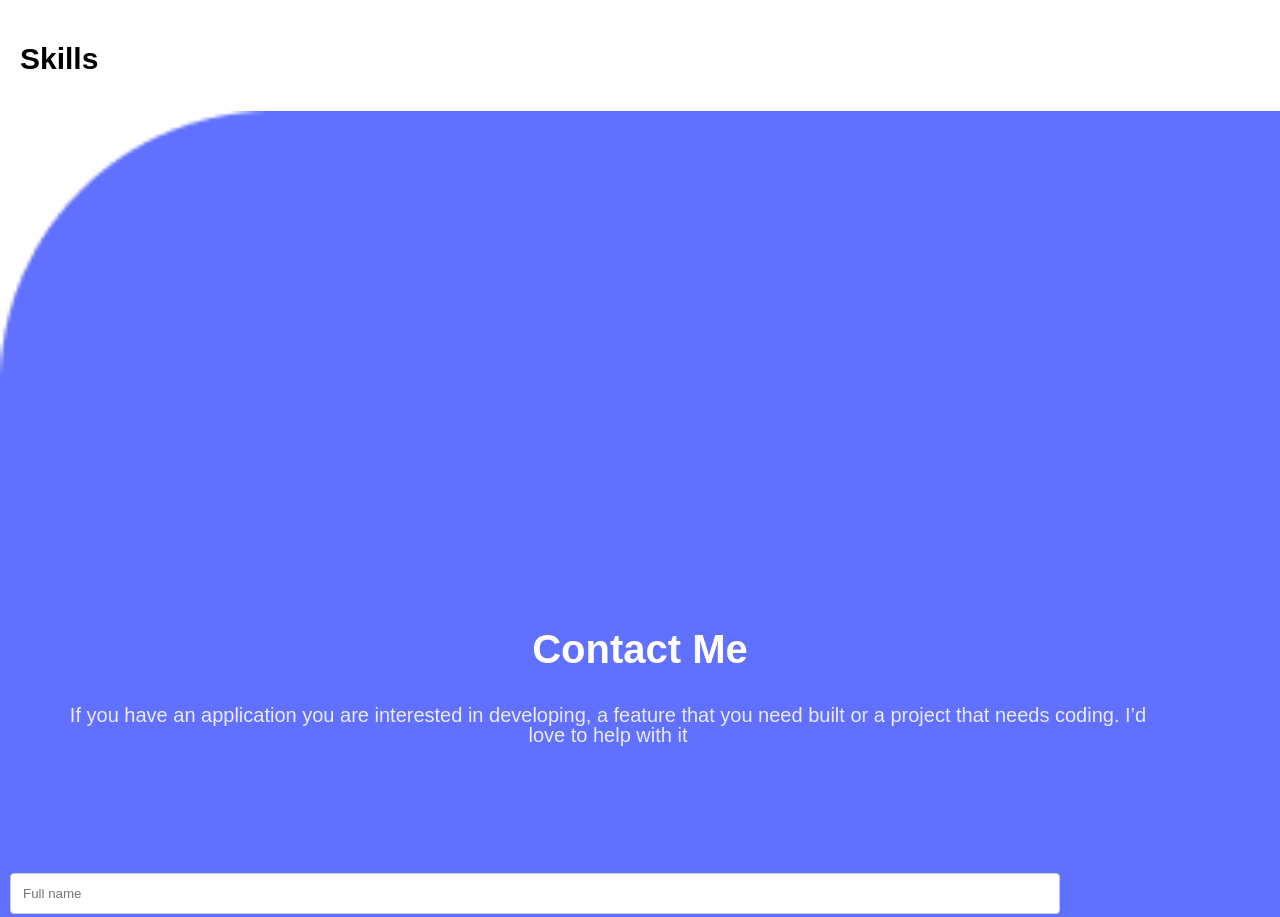
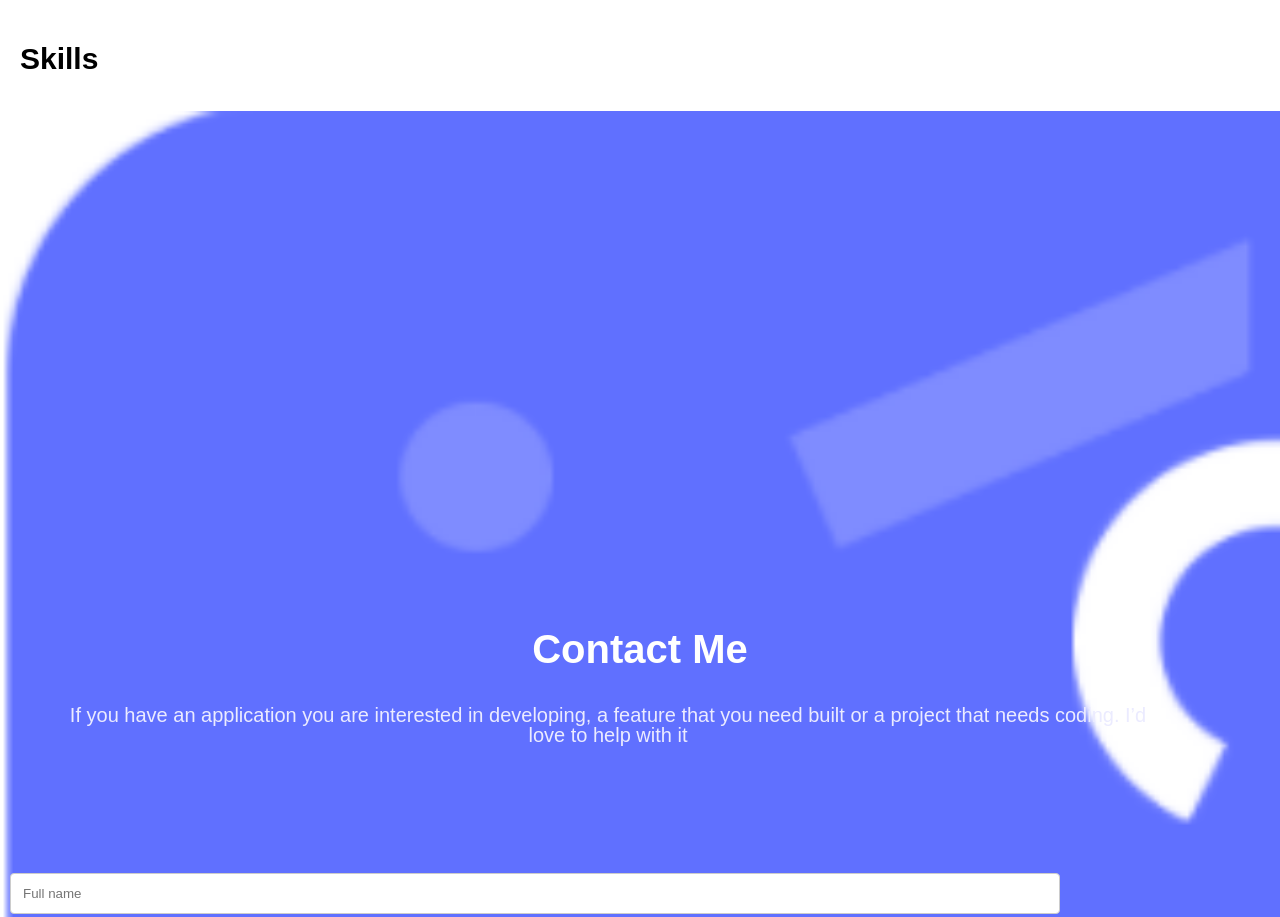
Before and after one commit to Rizwan-learn/Portfolio-Mobile, a website: page index.html in a window 1280 px wide. Shown: the part 4355-5272 px from the top of the page. Drawn offline with Linux system fonts and the light colour scheme.

Commit message:
new background image

```diff
--- a/styles.css
+++ b/styles.css
@@ -605,7 +605,7 @@ button:active {
 
 .contact-form {
   min-height: 718px;
-  background-image: url("Image/background-Contact-me.png");
+  background-image: url("Image/new-back-contact.PNG");
   background-repeat: no-repeat;
   background-size: cover;
 }
```
Also changed, not shown: Image/new-back-contact.PNG (added).
